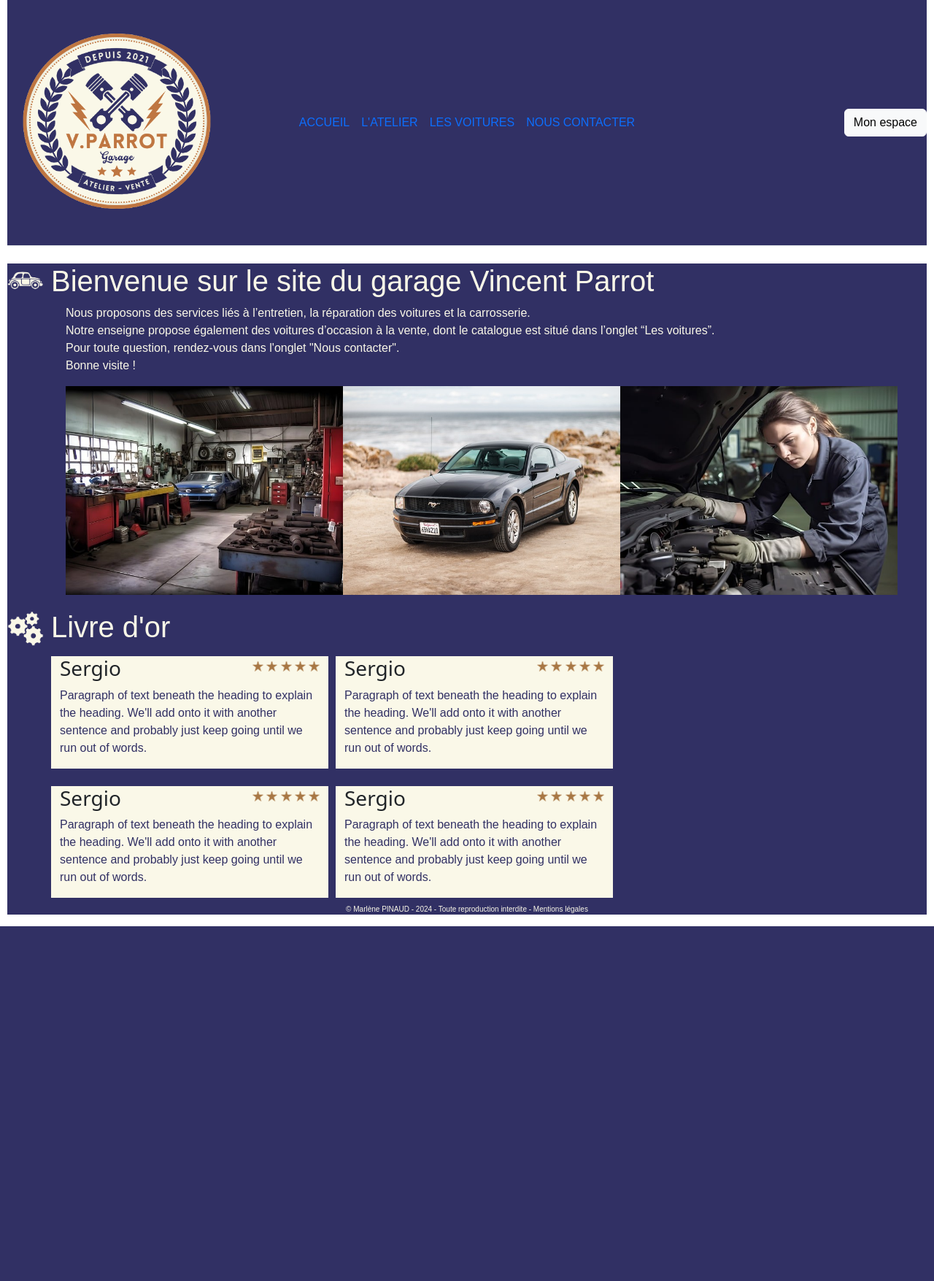
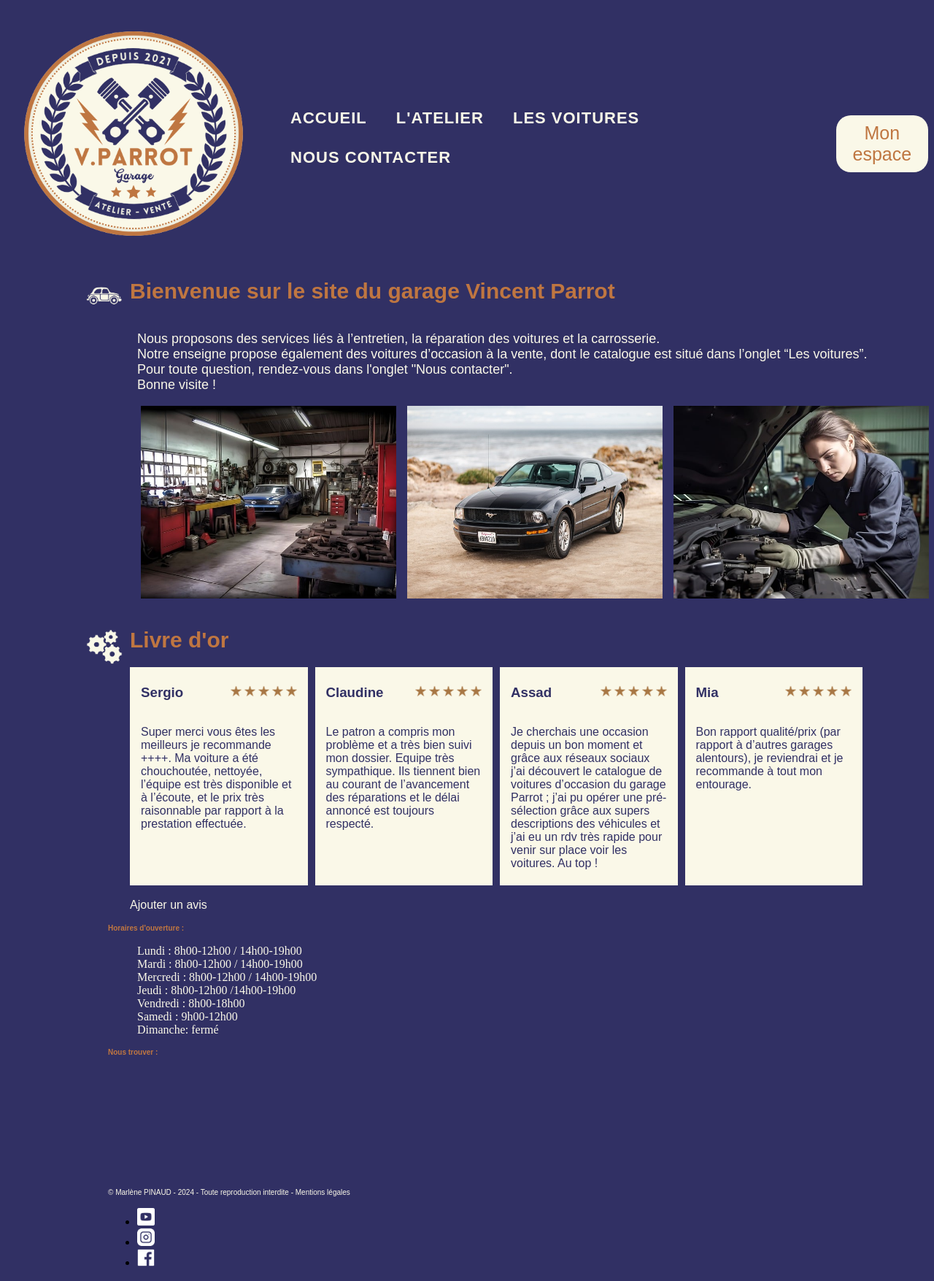
Before and after one commit to Insane-Vanilla/ECF_PINAUD, a PHP site: page / in a window 1280 px wide. Shown: the whole page at 73% size. Before the commit the page ends 1269 px from the top, so only its background shows below. Run offline with PHP 8.4, Linux system fonts and the light colour scheme; some web fonts are replaced; grey boxes are pictures that could not be loaded.

Commit message:
accueil html css

```diff
--- a/assets/css/style.css
+++ b/assets/css/style.css
@@ -1,16 +1,24 @@
 /*GENERAL */
 
-header, main, footer {
+body {
     background-color: #313064 ;
-    margin-left: 10px;
-    margin-right: 10px;
 }
-
 
 h1 {
     font-family: "Stars & Love Bottom Heavy", sans-serif;
-    color:#FAF8E8;
-    font-size: 20px;
+    color: #bf7641;
+    font-size: 30px;
+}
+
+h3 {
+    font-family: 'TT Chocolates', sans-serif;
+    color:#313064;
+}
+
+h5 {
+    font-family: "Stars & Love Bottom Heavy", sans-serif;
+    color:#BF7641;
+    font-size: 10px;
 }
 
 p {
@@ -18,39 +26,140 @@
     color: #FAF8E8;
 }
 
+
+/*HEADER*/
+
+header {
+    display: flex;
+    flex-direction: row;
+}
+
+.logo {
+    width: 150px;
+    height: 150px;
+}
+
+    @media screen and (min-width:640px) {
+        .logo {
+            width: 220px;
+            height: 220px;
+        }
+    }
+        @media screen and (min-width: 1024px) {
+            .logo {
+                width: 350px;
+                height: 350px;
+            }
+        }
+
+.main-nav {
+    margin-top: 20px;
+    text-transform: uppercase;
+    list-style: none;
+    text-decoration: none;
+    font-family: "Lovelo-Black", sans-serif;
+    color: #FAF8E8 ;
+    font-weight: bold;
+    font-size: 12px;
+    line-height: 2;
+    letter-spacing: 1px;
+    cursor: pointer;
+    -webkit-transition: all 0.5s;
+    -moz-transition: all 0.5s;
+    -o-transition: all 0.5s;
+    transition: all 0.5s;
+}
+
+    @media screen and (min-width: 640px) {
+        .main-nav{
+            display: flex;
+            flex-direction: row;
+            flex-wrap: wrap;
+            align-content: center;
+            padding-left: 0;
+            font-size: 17px;
+            margin-top: 40px;
+        }
+        .main-nav li{
+            margin-left: 10px;
+            margin-bottom: 10px;
+            padding-left: 20px;
+        }
+    }
+
+        @media screen and (min-width: 1024px) {
+            .main-nav{
+                display: flex;
+                flex-direction: row;
+                flex-wrap: wrap;
+                align-content: center;
+                padding-left: 0;
+                font-size: 22px;
+                margin-top: 40px;
+            }
+            .main-nav li{
+                margin-left: 20px;
+                margin-bottom: 10px;
+                padding-left: 20px;
+            }
+        }
+
+.main-nav a:link {
+    color: #FAF8E8;
+    text-decoration: none;
+}
+
+.main-nav a:visited {
+    color: #FAF8E8;
+}
+
 .active {
     text-decoration: underline;
 }
 
-/*HEADER*/
-
-.logo {
-    width: 300px;
-    height: auto;
+.btn-conn {
+    margin-top: 150px;
+    margin-left: 100px;
+    border: none;
+    color: #BF7641;
+    font-size: 25px;
+    background-color: #FAF8E8;
+    font-family: "Stars & Love Bottom Heavy", sans-serif;
+    border-radius: 20px;
+    padding: 10px;
+    cursor: pointer;
+    -webkit-transition: all 0.5s;
+    -moz-transition: all 0.5s;
+    -o-transition: all 0.5s;
+    transition: all 0.5s;
 }
 
-.nav-link {
-    font-family: 'Lovelo-Black', sans-serif;
-    color: #FAF8E8;
+.btn-conn:hover {
+    opacity:0.5;
 }
 
-.connexion {
-    color : #BF7641;
-    background-color: #FAF8E8;
-    font-family: "Stars & Love Bottom Heavy", sans-serif;
+.main-nav a:hover {
+    color: #A6ADB1;
+    text-decoration: none;
 }
+
 
 /*MAIN */
 
+main {
+    margin-left: 30px;
+}
+
 .title1, .title2 {
+    margin-left: 80px;
     display: flex;
     flex-direction: row;
-    color: #FAF8E8;
 }
 
 .intro {
-    margin-left: 80px;
+    margin-left: 150px;
     margin-right: 30px;
+    font-size: 18px;
 }
 
 .title2 {
@@ -61,21 +170,29 @@
     width: 50px;
     height: 50px;
     margin-right: 10px;
+    margin-top: 20px;
 }
 
 .images1 {
     display: flex;
     flex-direction: row;
-    margin-left: 80px;
+    margin-left: 140px;
 }
 
 .illu1 {
-    width: 380px;
+    width: 350px;
     height: auto;
+    margin-left: 15px;
 }
 
 /* LIVRE D'OR*/
 
+.livre-or {
+    margin-left: 140px;
+    margin-right: 80px;
+    display: flex;
+    flex-direction: row;
+}
 .advice-title {
     display: flex;
     flex-direction: row;
@@ -85,19 +202,51 @@
 .star {
     width: 15px;
     height: 15px;
+    margin-top: 20px;
 }
 
 .feature {
+    padding : 5px 15px 5px 15px;
     background-color: #FAF8E8;
+    width: 250px;
     margin-right: 10px;
 }
 
 .advice {
     color: #313064;
 }
+
+.write-advice {
+    margin-left: 140px;
+    font-family: "Lovelo-Black", sans-serif;
+    color: #FAF8E8;
+    text-decoration: none;
+}
+
+.write-advice :visited {
+    color:#FAF8E8;
+    text-decoration: none;
+}
+
+.write-advice :hover {
+    color:#A6ADB1;
+    text-decoration: none;
+}
+
+
 /*FOOTER*/
 
+footer {
+    margin-left: 140px;
+}
+.title-footer {
+    color:#BF7641;
+}
+.horaires {
+    color: #FAF8E8;
+    list-style: none;
+}
+
 .credits {
-    text-align: center;
     font-size: 10px;
 }
--- a/index.html
+++ b/index.html
@@ -24,43 +24,35 @@
     <!--CSS-->
     <link rel="stylesheet" href="assets/css/style.css" />
 
-    <!--BOOTSTRAP-->
-    <link
-      href="https://cdn.jsdelivr.net/npm/bootstrap@5.3.2/dist/css/bootstrap.min.css"
-      rel="stylesheet"
-      integrity="sha384-T3c6CoIi6uLrA9TneNEoa7RxnatzjcDSCmG1MXxSR1GAsXEV/Dwwykc2MPK8M2HN"
-      crossorigin="anonymous"
-    />
+    <title>Bienvenue sur le site du garage Vincent Parrot</title>
 
-    <title>Bienvenue sur le site du garage Vincent Parrot</title>
 </head>
+
   <body>
     <!--HEADER-->
-    <header>
-        <div class="header">
-            <div class="d-flex flex-wrap align-items-center justify-content-center justify-content-md-between py-3 mb-4 border-bottom">
-              <div class="col-md-3 mb-2 mb-md-1">
-                <a href="index.html"><img class="logo" src="assets/images/logo.png" alt="logo PARROT"></a>
-                </a>
-              </div>
 
-              <ul class="nav col-12 col-md-auto mb-2 justify-content-center mb-md-0">
-                <li><a href="index.html" class="active nav-link px-2">ACCUEIL</a></li>
-                <li><a href="services.html" class="nav-link px-2">L'ATELIER</a></li>
-                <li><a href="ventes.html" class="nav-link px-2">LES VOITURES</a></li>
-                <li><a href="contact.html" class="nav-link px-2">NOUS CONTACTER</a></li>
+    <header id="hautpage">
+        <!-- logo -->
+        <div><a href="index.html"><img class="logo" src="assets/images/logo.png" alt="logo PARROT"></a></div>
+
+        <!-- navigation -->
+        <ul class="main-nav">
+            <li><a class="active" href="index.html">ACCUEIL</a></li>
+            <li><a href="services.html">L'ATELIER</a></li>
+            <li><a href="ventes.html">LES VOITURES</a></li>
+            <li><a href="contact.html">NOUS CONTACTER</a></li>
         </ul>
 
-              <div class="col-md-3 text-end">
-                <a class="connexion" href="connexion.html"><button type="button" class="btn btn-light">Mon espace</button></a>
-              </div>
-            </div>
+        <div class="button-connexion">
+            <a class="connexion" href="connexion.html"><button class="btn-conn" type="button">Mon espace</button></a>
         </div>
     </header>
 
+
+    <!--MAIN-->
     <main>
         <div class="title1">
-            <img class="voiture" src="assets/icon/voiture.png" alt="voiture"><h1>Bienvenue sur le site du garage Vincent Parrot</h1>
+            <img class="voiture" src="assets/icon/voiture.png" alt="voiture"><h1>Bienvenue sur le site du garage Vincent  Parrot</h1>
         </div>
         <div class="intro">
         <p>
@@ -84,9 +76,9 @@
             <img class="ecrous" src="assets/icon/ecrous.png" alt="ecrous"><h1>Livre d'or</h1>
         </div>
 
-        <div class="container">
-            <div class="row g-4 py-2 row-cols-1 row-cols-lg-3">
-                <div class="feature col">
+        <div class="livre-or">
+            <!--Avis1-->
+            <div class="feature">
                 <div class="advice-title">
                     <h3>Sergio</h3>
                     <div>
@@ -97,12 +89,13 @@
                         <img class="star" src="assets/icon/star.png" alt="star">
                     </div>
                 </div>
-                <p class="advice">Paragraph of text beneath the heading to explain the heading. We'll add onto it with another sentence and probably just keep going until we run out of words.</p>
+                <p class="advice">Super merci vous êtes les meilleurs je recommande ++++.
+                    Ma voiture a été chouchoutée, nettoyée, l’équipe est très disponible et à l’écoute, et le prix très raisonnable par rapport à la prestation effectuée.</p>
             </div>
-                <br>
-                <div class="feature col">
+            <!--Avis2-->
+            <div class="feature">
                 <div class="advice-title">
-                        <h3>Sergio</h3>
+                    <h3>Claudine</h3>
                     <div>
                         <img class="star" src="assets/icon/star.png" alt="star">
                         <img class="star" src="assets/icon/star.png" alt="star">
@@ -111,12 +104,14 @@
                         <img class="star" src="assets/icon/star.png" alt="star">
                     </div>
                 </div>
-                <p class="advice">Paragraph of text beneath the heading to explain the heading. We'll add onto it with another sentence and probably just keep going until we run out of words.</p>
+                <p class="advice">Le patron a compris mon problème et a très bien suivi mon dossier.
+                    Equipe très sympathique.
+                    Ils tiennent bien au courant de l’avancement des réparations et le délai annoncé est toujours respecté.</p>
             </div>
-                <br>
-                <div class="feature col">
+            <!--Avis3-->
+            <div class="feature">
                 <div class="advice-title">
-                        <h3>Sergio</h3>
+                    <h3>Assad</h3>
                     <div>
                         <img class="star" src="assets/icon/star.png" alt="star">
                         <img class="star" src="assets/icon/star.png" alt="star">
@@ -125,12 +120,12 @@
                         <img class="star" src="assets/icon/star.png" alt="star">
                     </div>
                 </div>
-                <p class="advice">Paragraph of text beneath the heading to explain the heading. We'll add onto it with another sentence and probably just keep going until we run out of words.</p>
+                <p class="advice">Je cherchais une occasion depuis un bon moment et grâce aux réseaux sociaux j’ai découvert le catalogue de voitures d’occasion du garage Parrot ; j’ai pu opérer une pré-sélection grâce aux supers descriptions des véhicules et j’ai eu un rdv très rapide pour venir sur place voir les voitures. Au top !</p>
             </div>
-                <br>
-                <div class="feature col">
+            <!--Avis4-->
+            <div class="feature">
                 <div class="advice-title">
-                        <h3>Sergio</h3>
+                    <h3>Mia</h3>
                     <div>
                         <img class="star" src="assets/icon/star.png" alt="star">
                         <img class="star" src="assets/icon/star.png" alt="star">
@@ -139,30 +134,48 @@
                         <img class="star" src="assets/icon/star.png" alt="star">
                     </div>
                 </div>
-                <p class="advice">Paragraph of text beneath the heading to explain the heading. We'll add onto it with another sentence and probably just keep going until we run out of words.</p>
-                </div>
+                <p class="advice">Bon rapport qualité/prix (par rapport à d’autres garages alentours), je reviendrai et je recommande à tout mon entourage.</p>
             </div>
         </div>
 
+        <br>
 
-
-
+        <a class="write-advice" href="avis.html">Ajouter un avis</a>
 
     </main>
 
+    <!--FOOTER-->
     <footer>
-      <!--crédits-->
-      <p class="credits">
-        © Marlène PINAUD - 2024 - Toute reproduction interdite - Mentions
-        légales
-      </p>
+        <div>
+            <div>
+                <h5 class="title-footer">Horaires d'ouverture :</h5>
+                <ul class="horaires">
+                    <li>Lundi : 8h00-12h00 / 14h00-19h00</li>
+                    <li>Mardi : 8h00-12h00 / 14h00-19h00</li>
+                    <li>Mercredi : 8h00-12h00 / 14h00-19h00 </li>
+                    <li>Jeudi : 8h00-12h00 /14h00-19h00</li>
+                    <li>Vendredi : 8h00-18h00 </li>
+                    <li>Samedi : 9h00-12h00</li>
+                    <li>Dimanche: fermé</li>
+                </ul>
+            </div>
+
+            <div>
+                <h5 class="title-footer">Nous trouver : </h5>
+                <iframe src="https://www.google.com/maps/embed?pb=!1m14!1m12!1m3!1d2578.4971615556724!2d5.682943786600018!3d45.18971032160149!2m3!1f0!2f0!3f0!3m2!1i1024!2i768!4f13.1!5e0!3m2!1sfr!2sfr!4v1706525228005!5m2!1sfr!2sfr" width="200" height="150" style="border:0;" allowfullscreen="" loading="lazy" referrerpolicy="no-referrer-when-downgrade"></iframe>
+            </div>
+        </div>
+
+        <div>
+            <p class="credits">© Marlène PINAUD - 2024 - Toute reproduction interdite - Mentions légales</p>
+            <ul class="list-unstyled d-flex">
+                <li class="ms-3"><a href="youtube.com"><img src="assets/icon/youtube.png" width="24" height="24" alt="youtube"></img></a></li>
+                <li class="ms-3"><a href="instagram.com"><img src="assets/icon/instagram.png" width="24" height="24" alt="instagram"></img></a></li>
+                <li class="ms-3"><a href="facebook.com"><img src="assets/icon/facebook.png" width="24" height="24" alt="facebook"></img></a></li>
+            </ul>
+        </div>
     </footer>
 
-    <!--BOOTSTRAP-->
-    <script
-      src="https://cdn.jsdelivr.net/npm/bootstrap@5.3.2/dist/js/bootstrap.bundle.min.js"
-      integrity="sha384-C6RzsynM9kWDrMNeT87bh95OGNyZPhcTNXj1NW7RuBCsyN/o0jlpcV8Qyq46cDfL"
-      crossorigin="anonymous"
-    ></script>
+
   </body>
 </html>
```
Also changed, not shown: avis.html (added). Lines whose indentation alone changed are shown as unchanged.
